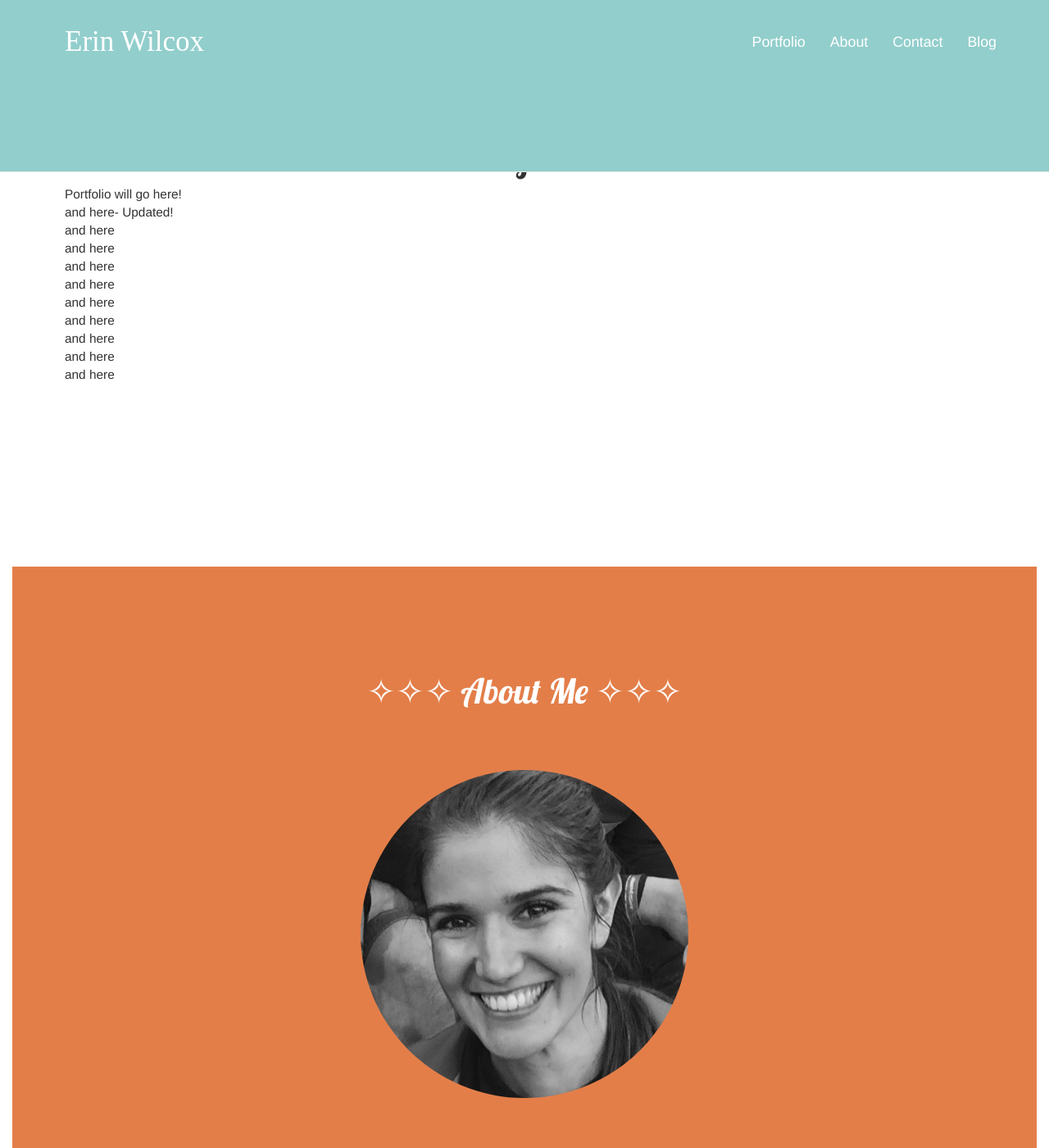
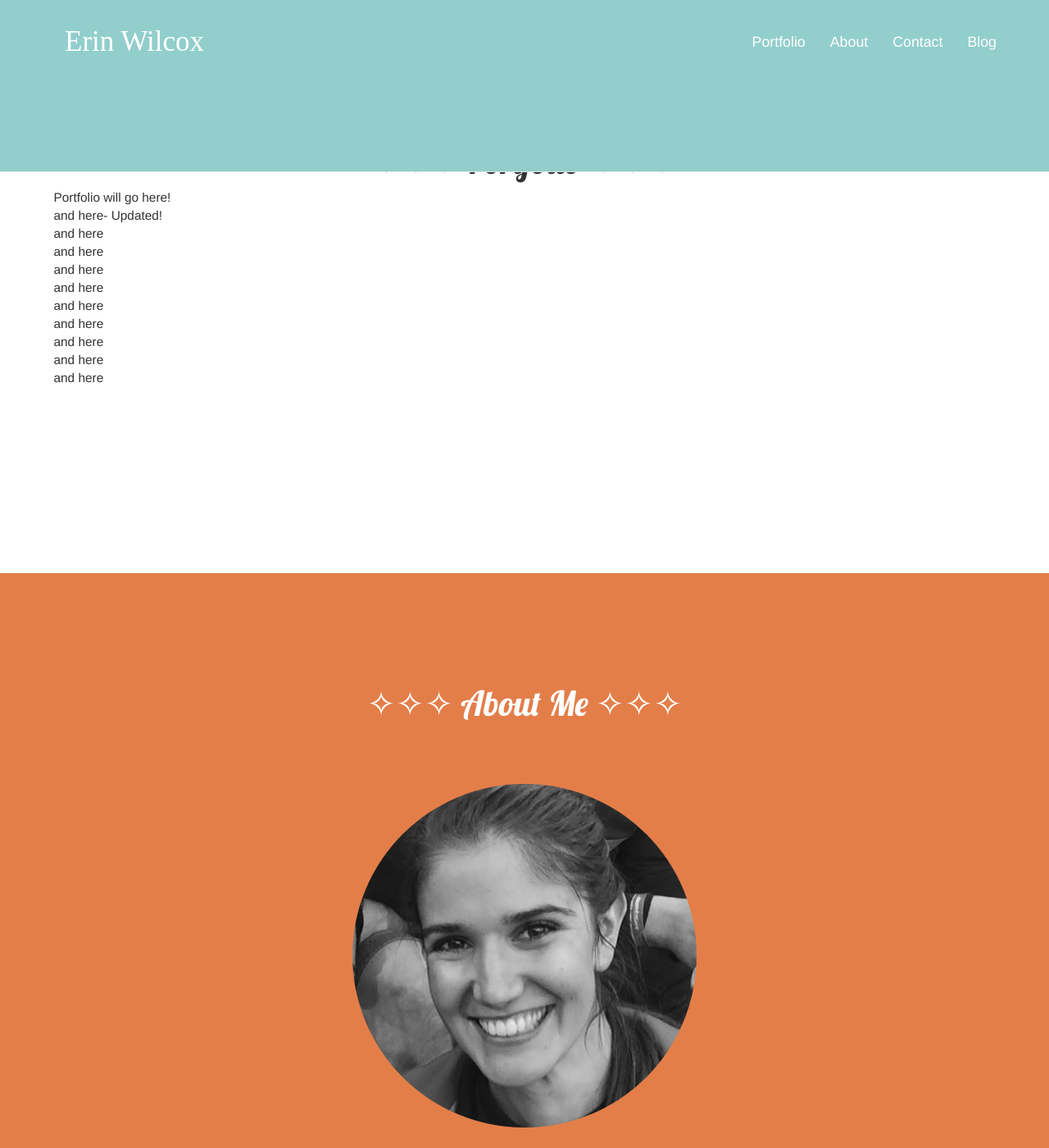
Before and after one commit to brookin8/brookin8.github.io, a Jekyll site: the page built from index.html, in a window 1280 px wide and 1400 px high. Shown: the whole window at 82% size. Built offline with Jekyll 4.4.1, drawn with Linux system fonts in a browser that asks for light colours; nearby versions of some CDN libraries; some web fonts are replaced.

Commit message:
Fixed about me container by removing padding and centering conrtainers universally in head

```diff
--- a/_includes/header.html
+++ b/_includes/header.html
@@ -21,6 +21,14 @@
 
     <!-- Placeholder for adding custom CSS-->
     <style>
+
+    .container {
+      width:100%;
+      margin-left:auto;
+      margin-right:auto;
+      padding-left:0;
+      padding-right:0
+    }
 
     .nav.navbar-nav.navbar-right a {
       color:#ffffff;
--- a/index.html
+++ b/index.html
@@ -28,8 +28,8 @@ permalink: /
 				</div>
 		</section>
 
-		<section id ="about" style="width:100%;margin-left:auto;margin-right:auto;">
-			<div class ="container" style="background-color:#E37E49;color:white;margin-top:17%; width:100%;margin-left:auto;margin-right:auto;">
+		<section id ="about">
+			<div class ="container" style="background-color:#E37E49;color:white;margin-top:17%;">
 					<div class="row">
 						<div class = "col-xs-12" style="text-align:center;">
 							<h1 style="text-align:center;font-family: 'Lobster', cursive; padding-top:9%;">&#10023;&#10023;&#10023;  About Me  &#10023;&#10023;&#10023;</h1>
```
